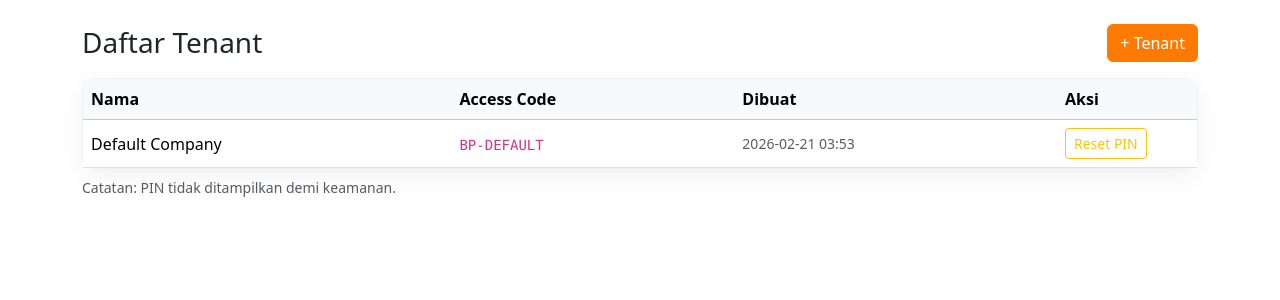
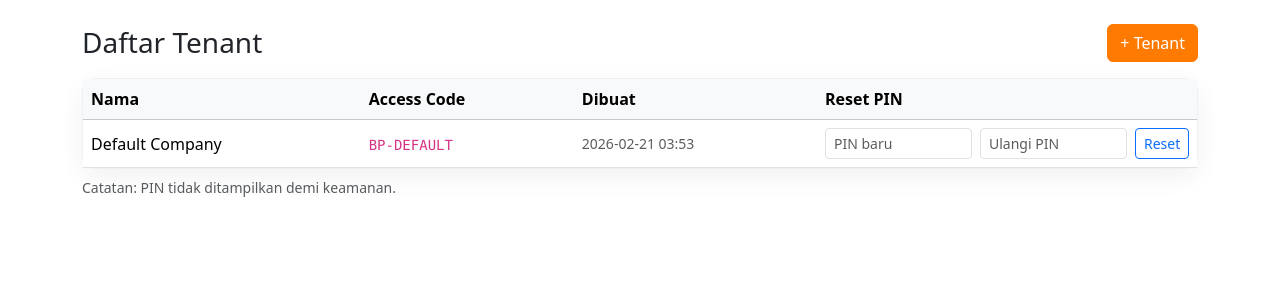
Before and after one commit to acis05/crm-acis, a Flask app: page /admin/tenants in a window 1280 px wide. Shown: the part 61-361 px from the top of the page. Run offline with Flask 3, Linux system fonts and the light colour scheme; the visitor is signed in with stand-in values (Sample User, id 1); data comes from the database, SQL or seed files in the repository; some libraries are stand-ins or nearby versions.

Commit message:
update pin tenant6

```diff
--- a/app.py
+++ b/app.py
@@ -514,45 +514,49 @@ def admin_tenants_reset_pin_submit(tenant_id):
     flash(f"PIN tenant '{tenant.name}' berhasil direset.", "success")
     return redirect(url_for("admin_tenants_list"))
 
-
 # -----------------------
-# Tenant Account
+# Account (Tenant) - Change PIN
 # -----------------------
-@app.get("/account")
+@app.get("/account", endpoint="account_settings")
 @tenant_required
-def account_page():
+def account_settings():
     return render_template("account.html")
 
-@app.route("/account", methods=["GET", "POST"], endpoint="account_settings")
+
+@app.post("/account/change-pin", endpoint="account_change_pin")
 @tenant_required
-def account_settings():
+def account_change_pin():
     c = current_company()
     if not c:
+        flash("Tenant tidak ditemukan.", "error")
         return redirect(url_for("tenant_login"))
 
-    if request.method == "POST":
-        current_pin = (request.form.get("current_pin") or "").strip()
-        new_pin = (request.form.get("new_pin") or "").strip()
-        confirm_pin = (request.form.get("confirm_pin") or "").strip()
+    old_pin = (request.form.get("old_pin") or "").strip()
+    new_pin = (request.form.get("new_pin") or "").strip()
+    new_pin_confirm = (request.form.get("new_pin_confirm") or "").strip()
 
-        if not c.check_pin(current_pin):
-            flash("PIN lama salah.", "error")
-            return redirect(url_for("account_settings"))
-
-        if len(new_pin) < 4:
-            flash("PIN minimal 4 karakter.", "error")
-            return redirect(url_for("account_settings"))
-
-        if new_pin != confirm_pin:
-            flash("Konfirmasi PIN tidak cocok.", "error")
-            return redirect(url_for("account_settings"))
-
-        c.set_pin(new_pin)
-        db.session.commit()
-        flash("PIN berhasil diganti.", "success")
+    if not old_pin or not new_pin or not new_pin_confirm:
+        flash("Semua field wajib diisi.", "error")
         return redirect(url_for("account_settings"))
 
-    return render_template("account.html", tenant=c)
+    if not c.check_pin(old_pin):
+        flash("PIN lama salah.", "error")
+        return redirect(url_for("account_settings"))
+
+    if len(new_pin) < 4:
+        flash("PIN baru minimal 4 karakter/angka.", "error")
+        return redirect(url_for("account_settings"))
+
+    if new_pin != new_pin_confirm:
+        flash("Konfirmasi PIN baru tidak sama.", "error")
+        return redirect(url_for("account_settings"))
+
+    c.set_pin(new_pin)
+    db.session.commit()
+
+    flash("PIN berhasil diganti. Gunakan PIN baru saat login berikutnya.", "success")
+    return redirect(url_for("account_settings"))
+
 
 # -----------------------
 # Routes - Dashboard
--- a/templates/tenants_list.html
+++ b/templates/tenants_list.html
@@ -13,7 +13,7 @@
           <th>Nama</th>
           <th>Access Code</th>
           <th>Dibuat</th>
-          <th width="140">Aksi</th>
+          <th style="width:380px">Reset PIN</th>
         </tr>
       </thead>
       <tbody>
@@ -21,20 +21,29 @@
           <tr>
             <td>{{ t.name }}</td>
             <td><code>{{ t.access_code }}</code></td>
-            <td class="text-muted small">
-              {{ t.created_at.strftime("%Y-%m-%d %H:%M") }}
-            </td>
+            <td class="text-muted small">{{ t.created_at.strftime("%Y-%m-%d %H:%M") }}</td>
+
             <td>
-              <a class="btn btn-sm btn-outline-warning"
-                href="{{ url_for('admin_tenants_reset_pin_form', tenant_id=t.id) }}">
-               Reset PIN
-              </a>
+              <form class="row g-2" method="post"
+                    action="{{ url_for('admin_tenant_reset_pin', tenant_id=t.id) }}">
+                <div class="col-5">
+                  <input type="password" class="form-control form-control-sm"
+                         name="new_pin" minlength="4" required placeholder="PIN baru">
+                </div>
+                <div class="col-5">
+                  <input type="password" class="form-control form-control-sm"
+                         name="new_pin_confirm" minlength="4" required placeholder="Ulangi PIN">
+                </div>
+                <div class="col-2 d-grid">
+                  <button class="btn btn-sm btn-outline-primary" type="submit">
+                    Reset
+                  </button>
+                </div>
+              </form>
             </td>
           </tr>
         {% else %}
-          <tr>
-            <td colspan="4" class="text-muted p-3">Belum ada tenant.</td>
-          </tr>
+          <tr><td colspan="4" class="text-muted p-3">Belum ada tenant.</td></tr>
         {% endfor %}
       </tbody>
     </table>
```
